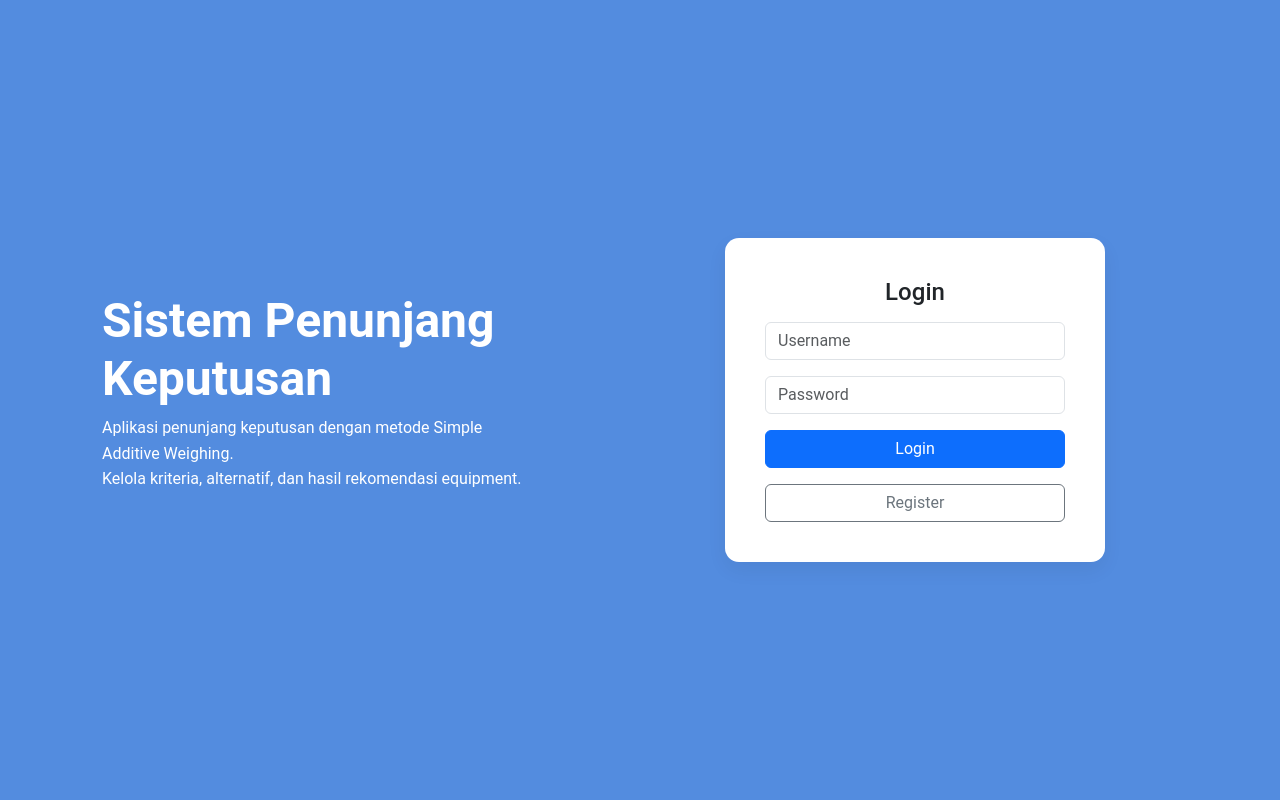
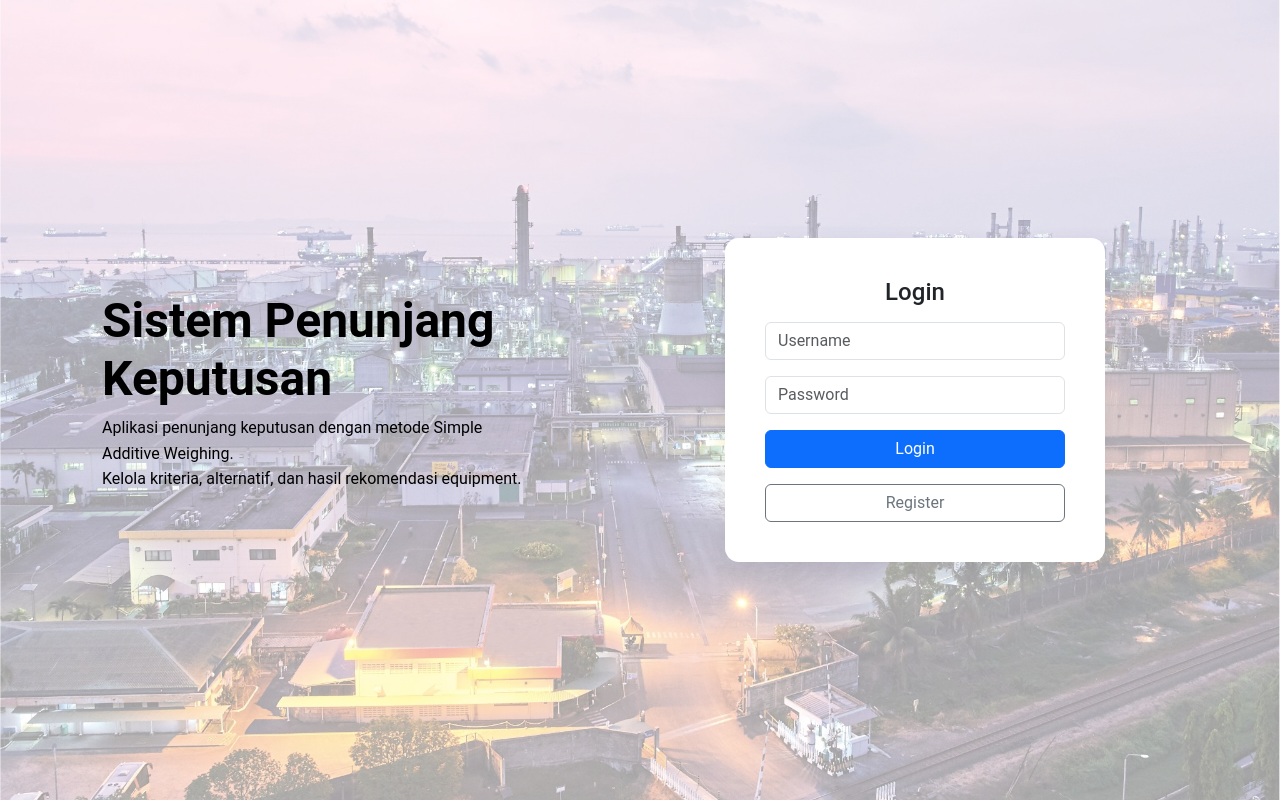
Before and after one commit to galuhperdanawork/SPK-PEM, a PHP site: page /login.php in a window 1280 px wide. Run offline with PHP 8.4, Linux system fonts and the light colour scheme.

Commit message:
Change login background

```diff
--- a/login.php
+++ b/login.php
@@ -52,7 +52,11 @@ if ($_SERVER['REQUEST_METHOD'] === 'POST') {
     <style>
         body {
             font-family: 'Poppins', sans-serif;
-            background: var(--accent-1);
+            /* Background image with white transparent mask */
+            background: linear-gradient(rgba(255,255,255,0.6), rgba(255,255,255,0.6)), url('/SPK-PEM/assets/img-bg.jpg') center/cover no-repeat;
+            background-color: var(--accent-1);
+            /* Default text color (blue) */
+            color: #0d6efd;
         }
 
         .login-card {
@@ -89,11 +93,11 @@ if ($_SERVER['REQUEST_METHOD'] === 'POST') {
 
         <!-- Kolom Teks -->
         <div class="col-12 col-md-6 text-center text-md-start mb-4 mb-md-0">
-            <h1 style="color: #ffffff;font-size:48px;font-weight:700;">
+            <h1 style="color: #000000;font-size:48px;font-weight:700;">
                 Sistem Penunjang Keputusan
             </h1>
 
-            <p class="desc-app">
+            <p class="desc-app" style="color: #000000;">
                 Aplikasi penunjang keputusan dengan metode Simple Additive Weighing.<br>
                 Kelola kriteria, alternatif, dan hasil rekomendasi equipment.
             </p>
```
Also changed, not shown: assets/img-bg.jpg (added).
